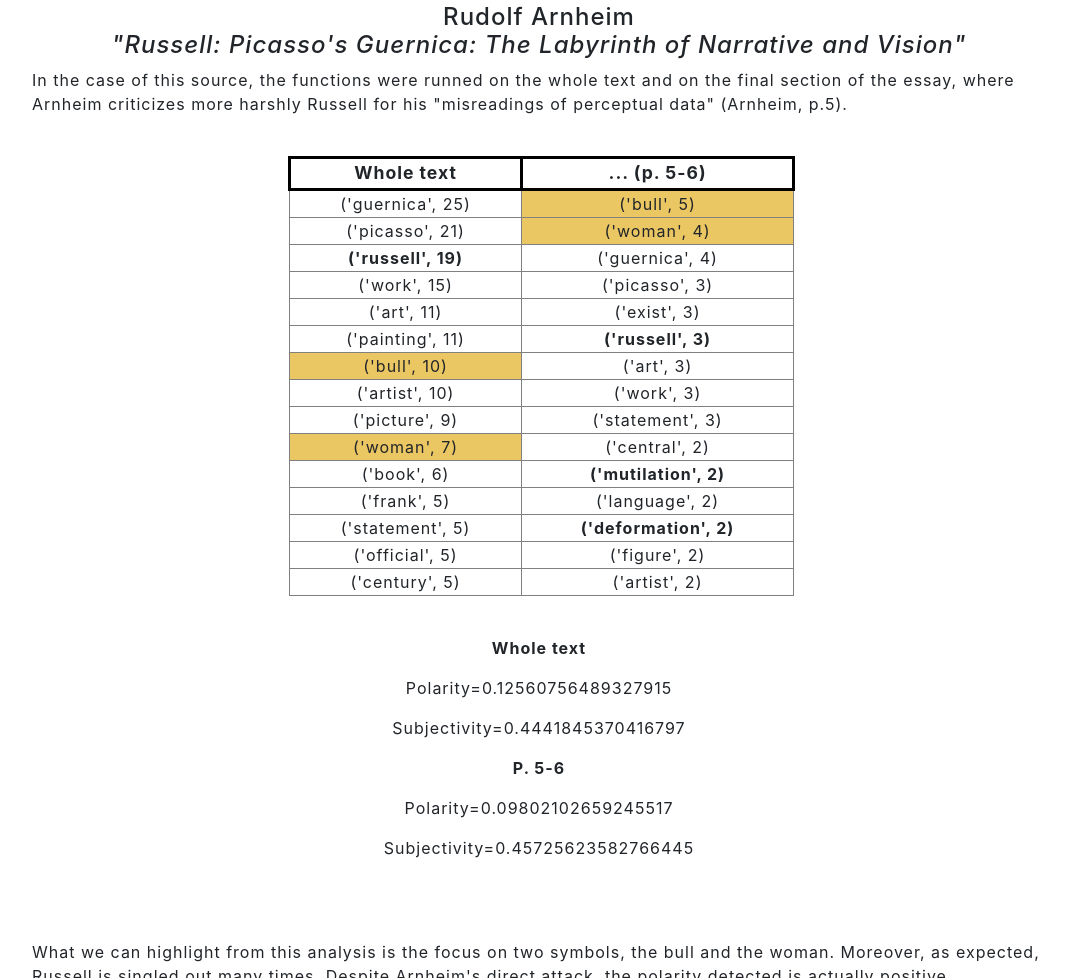
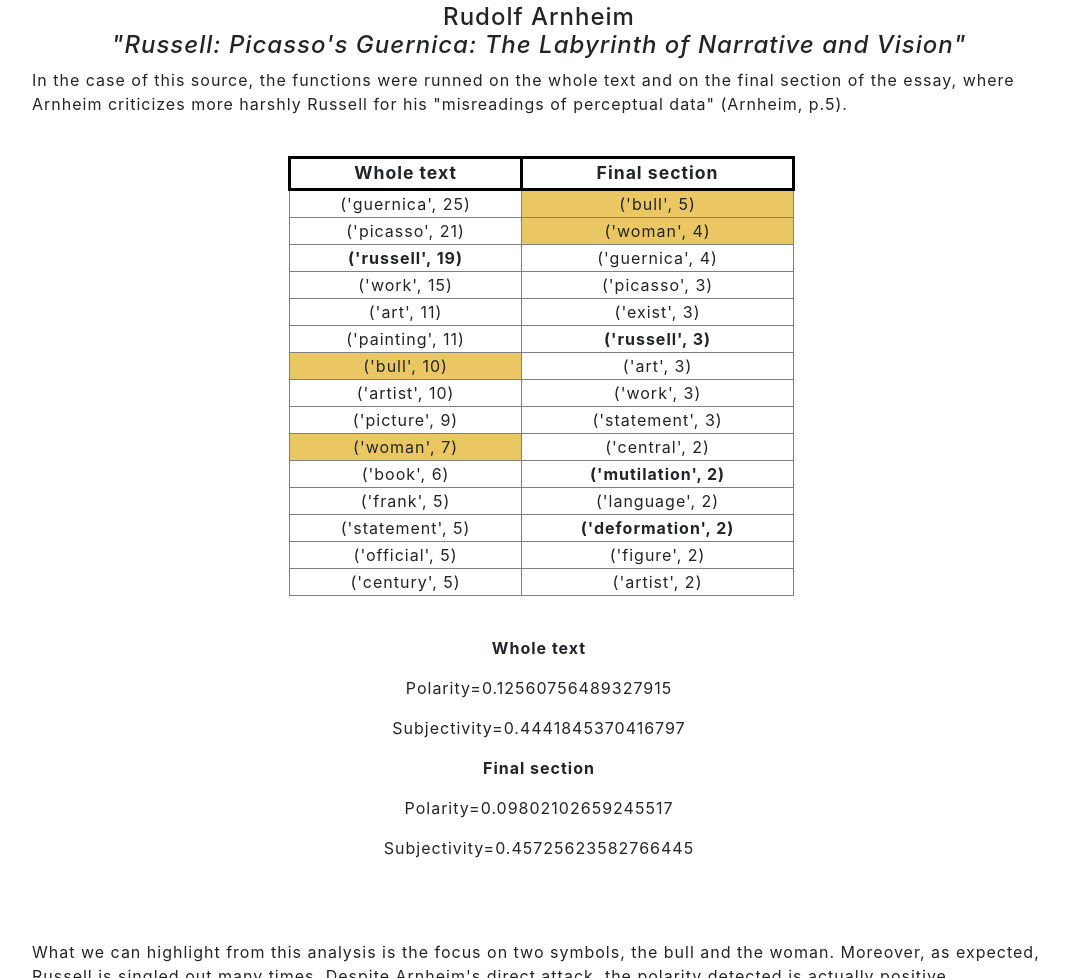
Before and after one commit to beccadelbens/The-SIDRO-project, a website with bundled scripts: page report.html in a window 1280 px wide. Shown: the part 10752-11730 px from the top of the page, without its empty margins (101-1169 px from the left). Built offline with nearby package versions, Linux system fonts and the light colour scheme.

Commit message:
Update report.html

```diff
--- a/report.html
+++ b/report.html
@@ -637,7 +637,7 @@
             <table border="1px">
               <tr>
                 <th>Whole text</th>
-                <th>... (p. 5-6)</th>
+                <th>Final section</th>
               </tr>
               <tr>
                 <td>('guernica', 25)</td>
@@ -705,7 +705,7 @@
               <p><b>Whole text</b></p>
               <p>Polarity=0.12560756489327915</p>
               <p>Subjectivity=0.4441845370416797</p>
-              <p><b>P. 5-6</b></p>
+              <p><b>Final section</b></p>
               <p>Polarity=0.09802102659245517</p>
               <p>Subjectivity=0.45725623582766445</p>
             </div>
```
